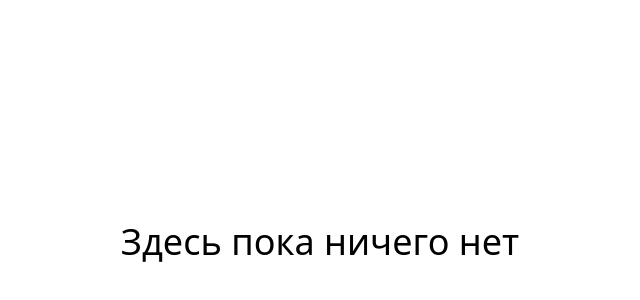
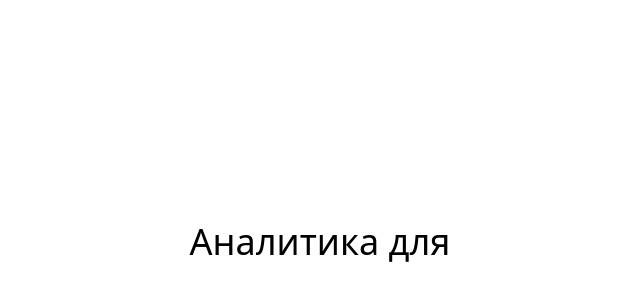
Before and after one commit to atomicai/mockinghackui, a React (Create React App) app: page /dashboard in a window 1280 px wide. Shown: the part 158-458 px from the top of the page, without its empty margins (320-960 px from the left). Built offline with nearby package versions, Linux system fonts and the light colour scheme.

Commit message:
Add dummy `Dashboard` page

```diff
--- a/src/App.js
+++ b/src/App.js
@@ -2,6 +2,7 @@ import { RouterProvider, createBrowserRouter } from 'react-router-dom'
 
 import Root from './pages/Root'
 import Search from './pages/Search'
+import Dashboard from './pages/Dashboard'
 import Error from './pages/Error'
 
 const router = createBrowserRouter([
@@ -18,6 +19,10 @@ const router = createBrowserRouter([
       {
         path: 'search',
         element: <Search />
+      },
+      {
+        path: 'dashboard',
+        element: <Dashboard />
       }
     ]
   }
--- /dev/null
+++ b/src/pages/Dashboard.js
@@ -0,0 +1,14 @@
+import { useAtom } from 'jotai'
+
+import { atomTaxpayerID } from '../context'
+
+const Dashboard = () => {
+  const [taxpayerID] = useAtom(atomTaxpayerID)
+  return (
+    <h1 className="h-screen flex items-center justify-center text-4xl">
+      {`Аналитика для ${taxpayerID}`}
+    </h1>
+  )
+}
+
+export default Dashboard
--- a/src/pages/Search.js
+++ b/src/pages/Search.js
@@ -1,3 +1,4 @@
+import { useNavigate } from 'react-router-dom'
 import { useState } from 'react'
 import { useAtom } from 'jotai'
 import axios from 'axios'
@@ -8,6 +9,7 @@ const Search = () => {
   const [taxpayerID, setTaxpayerID] = useAtom(atomTaxpayerID)
   const [isValidTaxpayerID, setIsValidTaxpayerID] = useState(false)
 
+  const navigate = useNavigate()
 
   const validate = (e) => {
     const intermediate = new RegExp('^\\d{0,9}$')
@@ -30,8 +32,8 @@ const Search = () => {
         const response = await api.post('/login', {
           inn: taxpayerID
         })
+        navigate('/dashboard')
         if (response.data.is_ok) {
-          console.log('Success')
         }
       } catch (error) {}
     }
```
